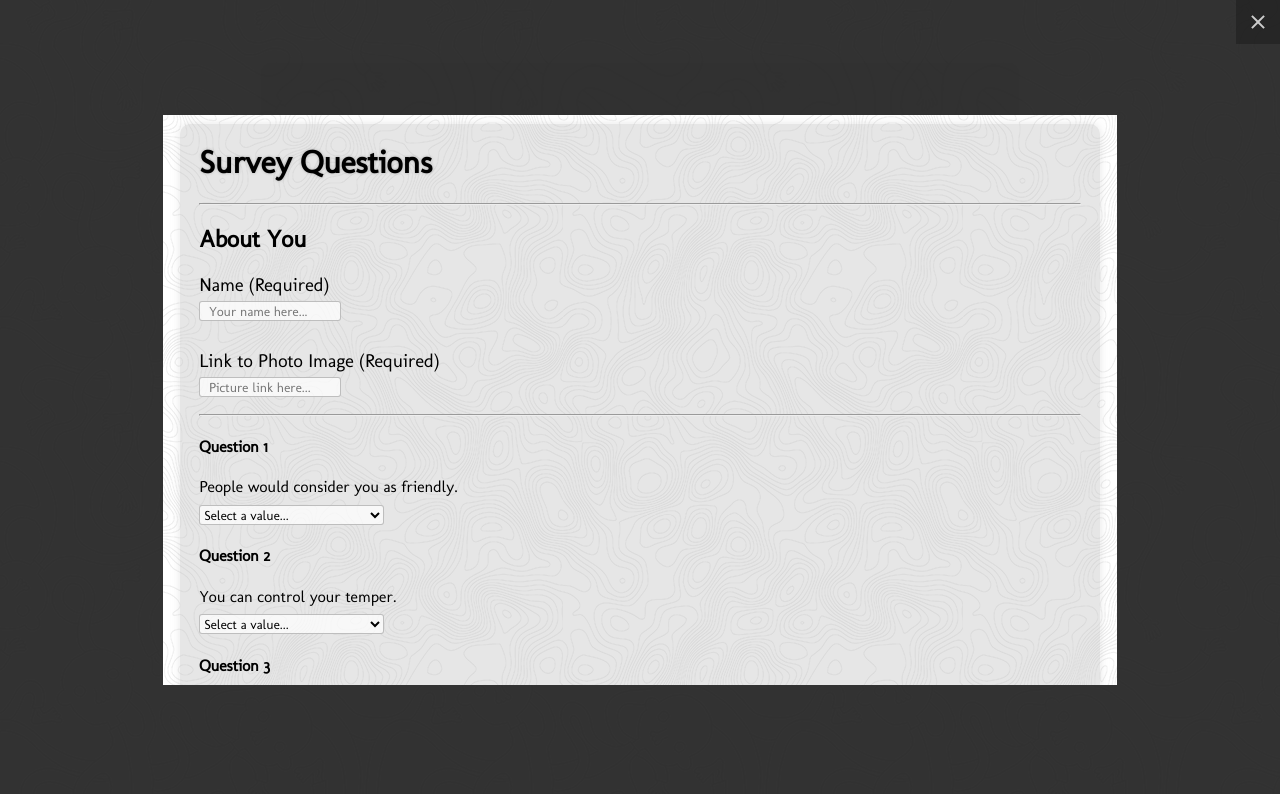
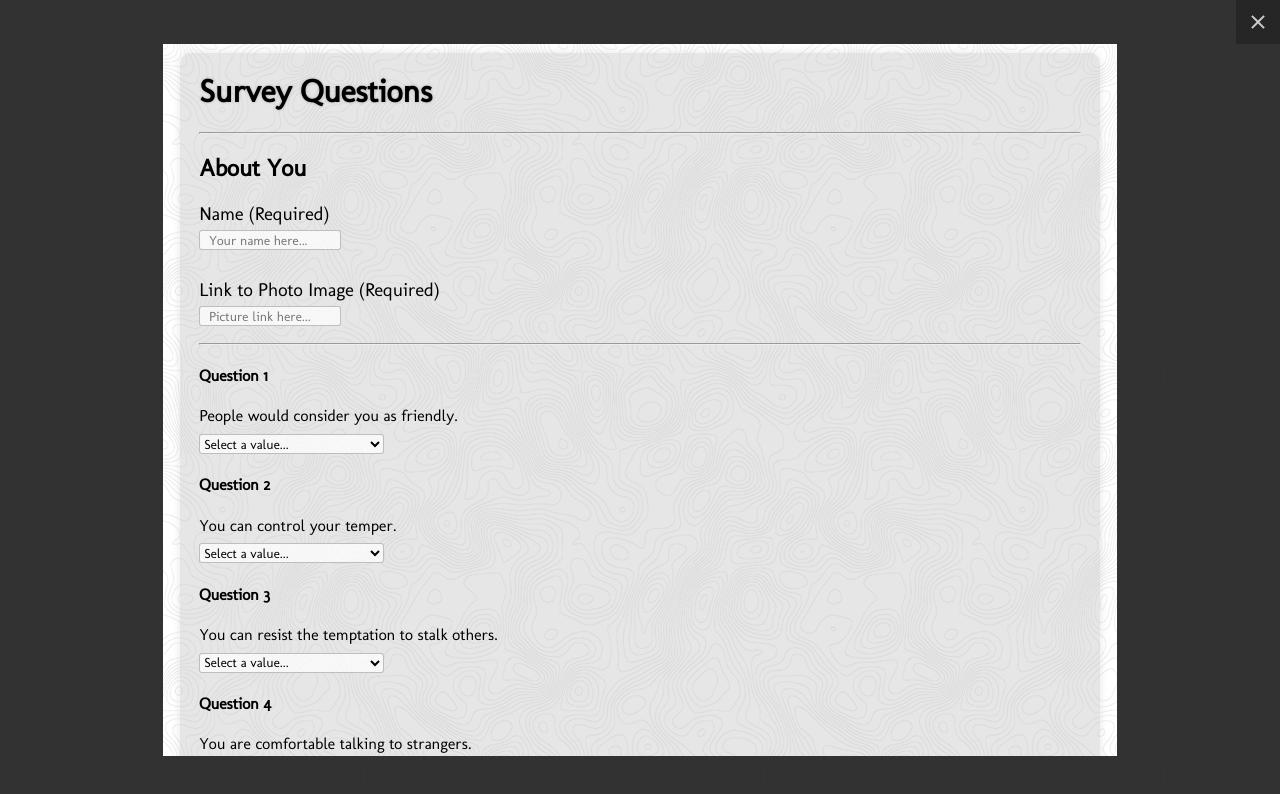
Before and after one commit to rizho123/FriendFinder, a website: page app/public/home.html in a window 1280 px wide. Both pictures are taken after a click on the link "Begin Survey". Drawn offline with nearby package versions, Linux system fonts and the light colour scheme; a web font is replaced by a local one.

Commit message:
minor updates to some css

```diff
--- a/app/public/style.css
+++ b/app/public/style.css
@@ -143,7 +143,7 @@
     width  : 800px;
     height : 600px;
     max-width  : 80%;
-    max-height : 80%;
+    max-height : 100%;
     margin: 0;
 }
 
```
